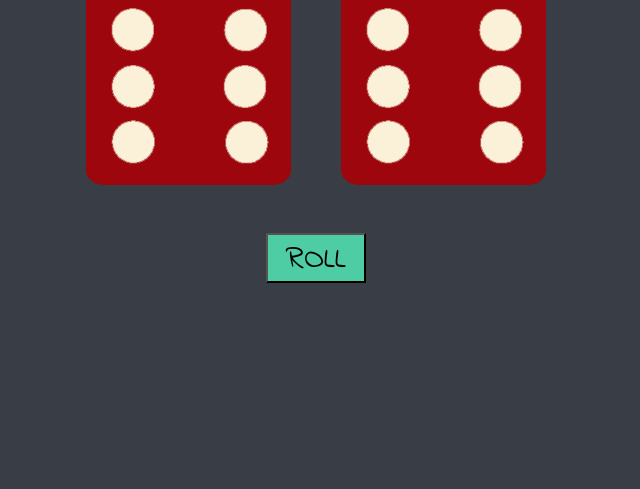
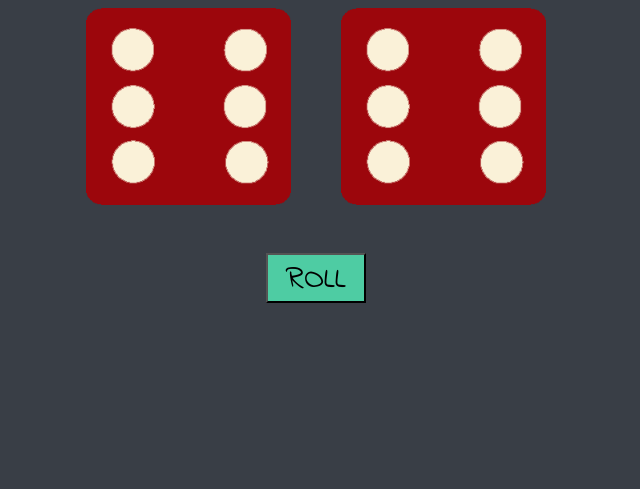
Before and after one commit to DebasishSaha001/DiceGame, a plain HTML site: page index.html in a window 1280 px wide. Shown: the part 311-800 px from the top of the page, without its empty margins (324-964 px from the left). Drawn offline with Linux system fonts and the light colour scheme.

Commit message:
Update style.css

```diff
--- a/style.css
+++ b/style.css
@@ -1,5 +1,6 @@
 body{
     background-color: #393e46;
+    padding: 20px 0px 20px 0px;
 }
 
 .layout{
```
